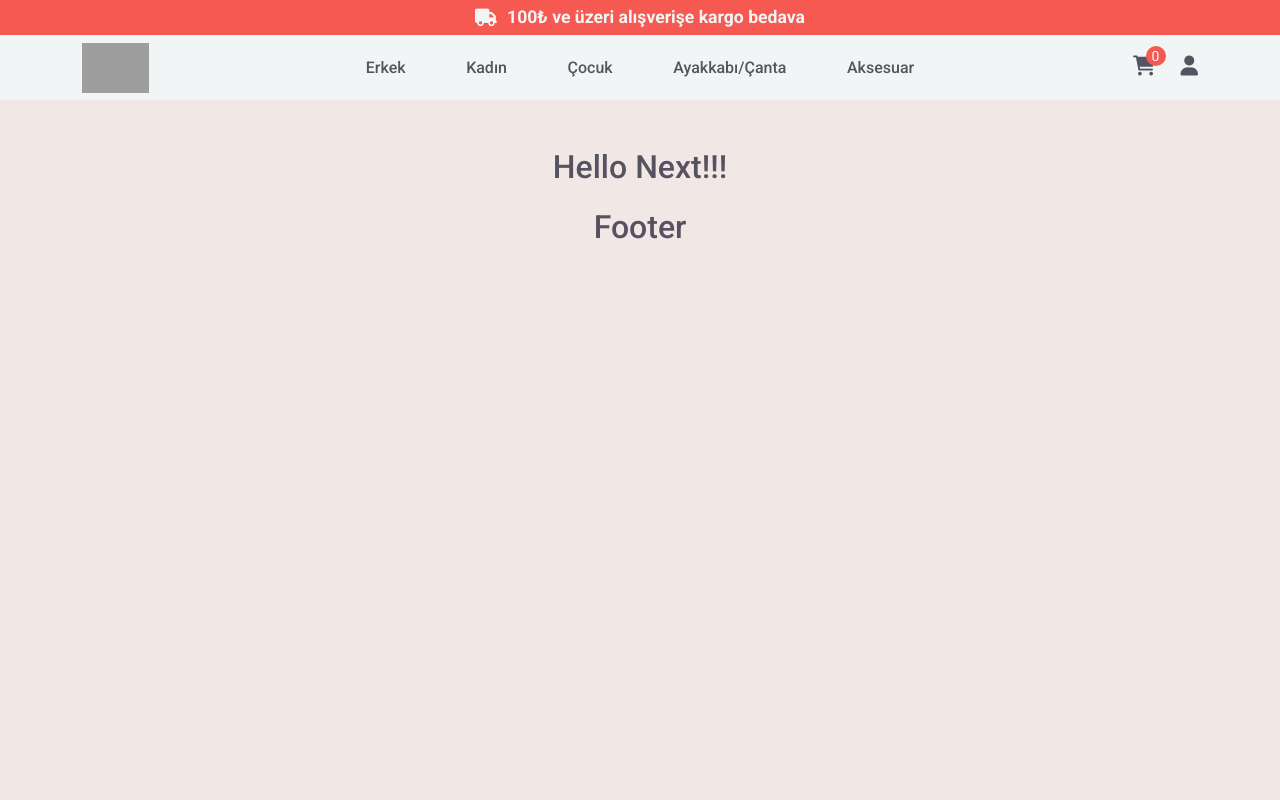
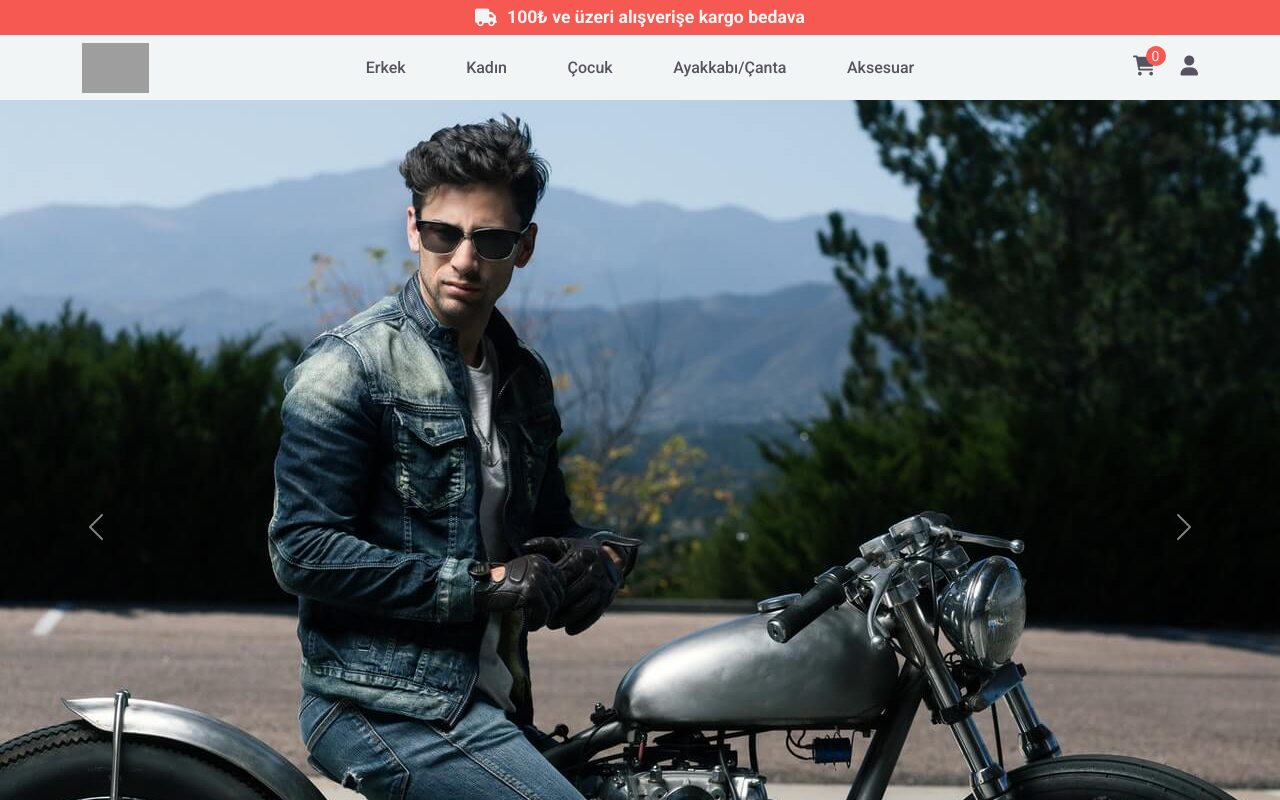
Before and after one commit to sbayrak/next-ecommerce-silver, a Next.js app: page / in a window 1280 px wide. Shown: the top 800 px of the page. Built offline with nearby package versions, Linux system fonts and the light colour scheme; grey boxes are pictures that could not be loaded.

Commit message:
working on intro section, added carousel

```diff
--- /dev/null
+++ b/components/reuseable/Carousel.js
@@ -0,0 +1,41 @@
+const Carousel = () => {
+  return (
+    <div
+      id='carouselExampleControls'
+      className='carousel slide'
+      data-bs-ride='carousel'
+    >
+      <div className='carousel-inner'>
+        <div className='carousel-item active'>
+          <img src='/compressed.jpg' className='d-block w-100' alt='asd' />
+        </div>
+        <div className='carousel-item'>
+          <img src='/compressed.jpg' className='d-block w-100' alt='asd' />
+        </div>
+        <div className='carousel-item'>
+          <img src='/compressed.jpg' className='d-block w-100' alt='asd' />
+        </div>
+      </div>
+      <button
+        className='carousel-control-prev'
+        type='button'
+        data-bs-target='#carouselExampleControls'
+        data-bs-slide='prev'
+      >
+        <span className='carousel-control-prev-icon' aria-hidden='true'></span>
+        <span className='visually-hidden'>Previous</span>
+      </button>
+      <button
+        className='carousel-control-next'
+        type='button'
+        data-bs-target='#carouselExampleControls'
+        data-bs-slide='next'
+      >
+        <span className='carousel-control-next-icon' aria-hidden='true'></span>
+        <span className='visually-hidden'>Next</span>
+      </button>
+    </div>
+  );
+};
+
+export default Carousel;
--- a/pages/_app.js
+++ b/pages/_app.js
@@ -1,12 +1,14 @@
 import '../scss/main.scss';
+import Script from 'next/script';
 import Layout from '../components/Layout';
 
 function MyApp({ Component, pageProps }) {
-	return (
-		<Layout>
-			<Component {...pageProps} />
-		</Layout>
-	);
+  return (
+    <Layout>
+      <Script src='https://cdn.jsdelivr.net/npm/bootstrap@5.1.3/dist/js/bootstrap.bundle.min.js'></Script>
+      <Component {...pageProps} />
+    </Layout>
+  );
 }
 
 export default MyApp;
--- a/pages/_document.js
+++ b/pages/_document.js
@@ -9,7 +9,6 @@ class MyDocument extends Document {
             href='https://cdn.jsdelivr.net/npm/bootstrap@5.1.3/dist/css/bootstrap.min.css'
             rel='stylesheet'
           />
-					<script src='https://cdn.jsdelivr.net/npm/bootstrap@5.1.3/dist/js/bootstrap.bundle.min.js'></script>
           <link
             rel='stylesheet'
             href='https://cdnjs.cloudflare.com/ajax/libs/font-awesome/6.0.0-beta2/css/all.min.css'
--- a/pages/index.js
+++ b/pages/index.js
@@ -1,9 +1,11 @@
+import Carousel from '../components/reuseable/Carousel';
+
 const Home = () => {
-	return (
-		<div className='container mt-5'>
-			<h1 className='text-center'>Hello Next!!!</h1>
-		</div>
-	);
+  return (
+    <div>
+      <Carousel></Carousel>
+    </div>
+  );
 };
 
 export default Home;
```
Also changed, not shown: public/compressed.jpg (added), 1 other file (tests, documents, lock files or other folders). Lines whose indentation alone changed are shown as unchanged.
